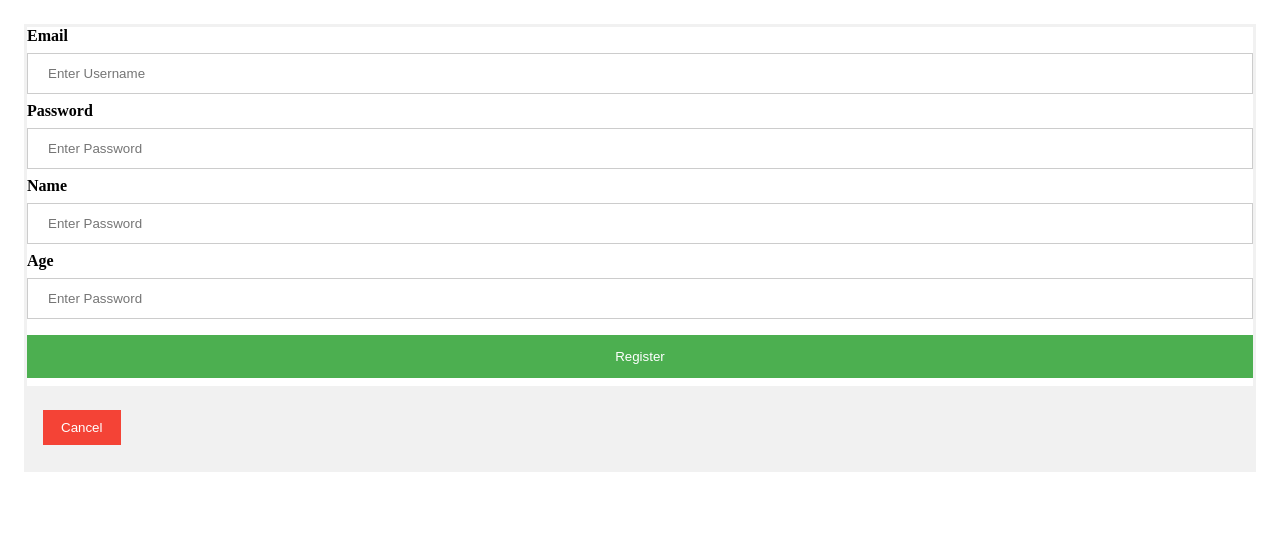
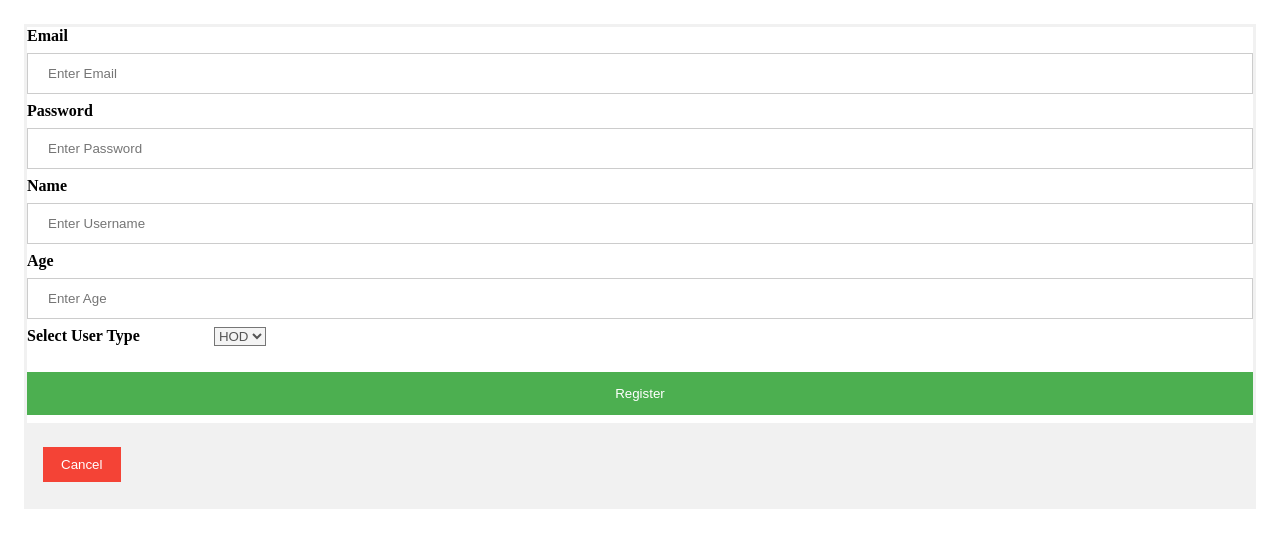
Before and after one commit to shivammutreja/Gat, a Python web app: template templates/register_1.html in a window 1280 px wide. Shown: the top 548 px of the page. Run offline with Jinja, Linux system fonts and the light colour scheme; the template is opened without the code that fills it, so the values that code supplies are empty.

Commit message:
implemented basic user registration

```diff
--- a/test.py
+++ b/handlers.py
@@ -43,6 +43,7 @@ class RegisterUser(BaseHandler):
         password = self.get_argument('password', '')
         name = self.get_argument('name', '')
         age = self.get_argument('age', '')
+        user_type = self.get_argument('types')
 
         if not email_address:
             login_response.update({
@@ -56,7 +57,8 @@ class RegisterUser(BaseHandler):
             })
         else:
             print name
-            register = CheckCredentials.save(email_address, password, name, age)
+            register = CheckCredentials.save(email_address, password,\
+                                         name, age, user_type)
             self.redirect('/login')
 
         #     response = {'success': True, 'msg': 'You have been registered successfully'}\
--- a/static/css/login.css
+++ b/static/css/login.css
@@ -45,7 +45,16 @@ input[type=age] {
     border-bottom-left-radius: 0;
 }
 
+select {
+    position: relative;
+}
 
+/* Style by id. Effects position of the select drop down. */
+#users {
+    background-color: #F4F4F4;
+    color: #555;
+    left: 70px;
+}
 /* Set a style for all buttons */
 button {
     background-color: #4CAF50;
--- a/templates/login.html
+++ b/templates/login.html
@@ -1,4 +1,4 @@
-<!DOCTYPE>
+<!DOCTYPE html>
 <html>
 <head>
 <link rel="stylesheet" href="{{static_url('css/login.css')}}">
--- a/templates/register_1.html
+++ b/templates/register_1.html
@@ -1,4 +1,4 @@
-<!DOCTYPE>
+<!DOCTYPE html>
 <html>
 <head>
 <link rel="stylesheet" href="{{static_url('css/login.css')}}">
@@ -6,16 +6,23 @@
 <div class="container">
     <form action="register" method="post" id="registration_form">
         <label><b>Email</b></label>
-    <input type="username" placeholder="Enter Username" name="email" required>
+        <input type="username" placeholder="Enter Email" name="email" required>
 
         <label><b>Password</b></label>
         <input type="password" placeholder="Enter Password" name="password" required>
 
         <label><b>Name</b></label>
-    <input type="name" placeholder="Enter Password" name="name" required>
+        <input type="name" placeholder="Enter Username" name="name" required>
 
         <label><b>Age</b></label>
-    <input type="age" placeholder="Enter Password" name="age" required>
+        <input type="age" placeholder="Enter Age" name="age" required>
+
+        <label><b>Select User Type</b></label>
+        <select id="users" name="types">
+          <option value="hod">HOD</option>
+          <option value="user">User</option>
+        </select>
+        <br></br>
 
         <button type="submit">Register</button>
 
```
Also changed, not shown: check_credentials.py (+8 -4 lines), static/css/signin.css (deleted, +0 -40 lines), templates/index.html (deleted, +0 -45 lines), 1 other file. Lines whose indentation alone changed are shown as unchanged.
